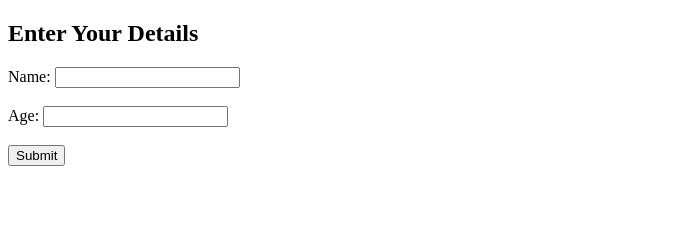
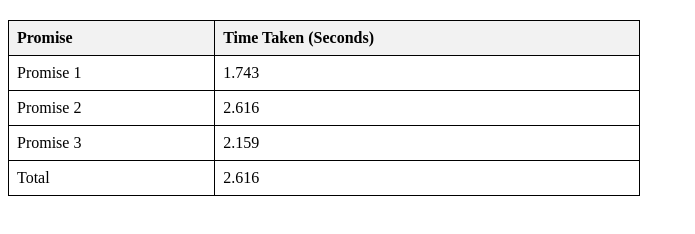
Before and after one commit to acciojob/wait-for-multiple-promises-AD0808, a website: page main.html in a window 1280 px wide. Shown: the whole page, without its empty margins (0-695 px from the left). Drawn offline with Linux system fonts and the light colour scheme.

Commit message:
created a submission

```diff
--- a/main.html
+++ b/main.html
@@ -3,21 +3,60 @@
 <head>
     <meta charset="UTF-8">
     <meta name="viewport" content="width=device-width, initial-scale=1.0">
-    <title>Voting Eligibility Form</title>
+    <title>Promise.all Table</title>
+    <style>
+        table {
+            width: 50%;
+            border-collapse: collapse;
+            margin: 20px 0;
+        }
+        th, td {
+            border: 1px solid black;
+            padding: 8px;
+            text-align: left;
+        }
+        th {
+            background-color: #f2f2f2;
+        }
+    </style>
 </head>
 <body>
-    <h2>Enter Your Details</h2>
-    <form id="voteForm">
-        <label for="name">Name:</label>
-        <input type="text" id="name" name="name"><br><br>
+    <table>
+        <thead>
+            <tr>
+                <th>Promise</th>
+                <th>Time Taken (Seconds)</th>
+            </tr>
+        </thead>
+        <tbody id="output">
+            <tr>
+                <td colspan="2">Loading...</td>
+            </tr>
+        </tbody>
+    </table>
 
-        <label for="age">Age:</label>
-        <input type="number" id="age" name="age"><br><br>
+    <script>
+        function createPromise(index) {
+            const time = (Math.random() * 2 + 1).toFixed(3); // Random time between 1 and 3 seconds
+            return new Promise(resolve => {
+                setTimeout(() => resolve({ index, time }), time * 1000);
+            });
+        }
 
-        <button type="submit" id="btn">Submit</button>
-    </form>
+        const promises = [createPromise(1), createPromise(2), createPromise(3)];
 
+        Promise.all(promises).then(results => {
+            const output = document.getElementById('output');
+            output.innerHTML = ''; // Clear loading row
 
+            results.forEach(({ index, time }) => {
+                const row = `<tr><td>Promise ${index}</td><td>${time}</td></tr>`;
+                output.innerHTML += row;
+            });
 
+            const maxTime = Math.max(...results.map(r => parseFloat(r.time))).toFixed(3);
+            output.innerHTML += `<tr><td>Total</td><td>${maxTime}</td></tr>`;
+        });
+    </script>
 </body>
 </html>
```
